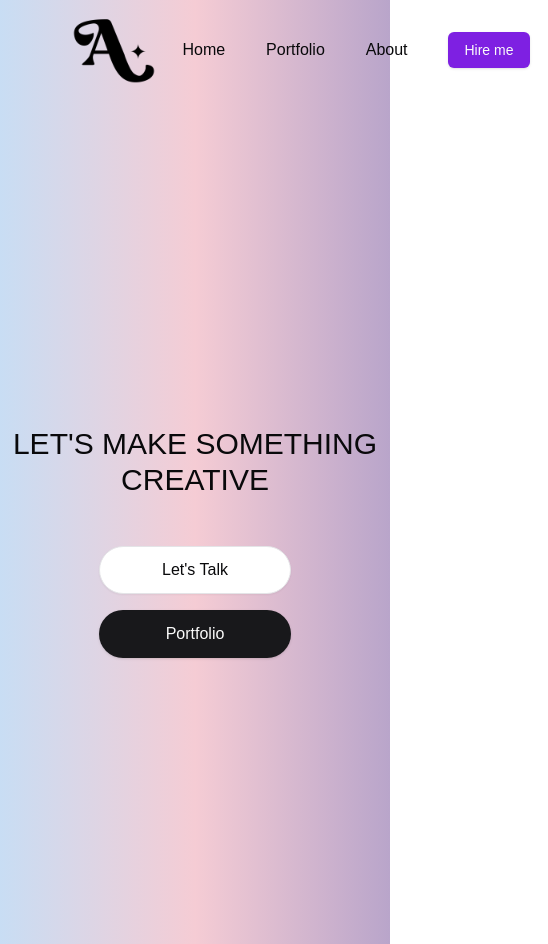
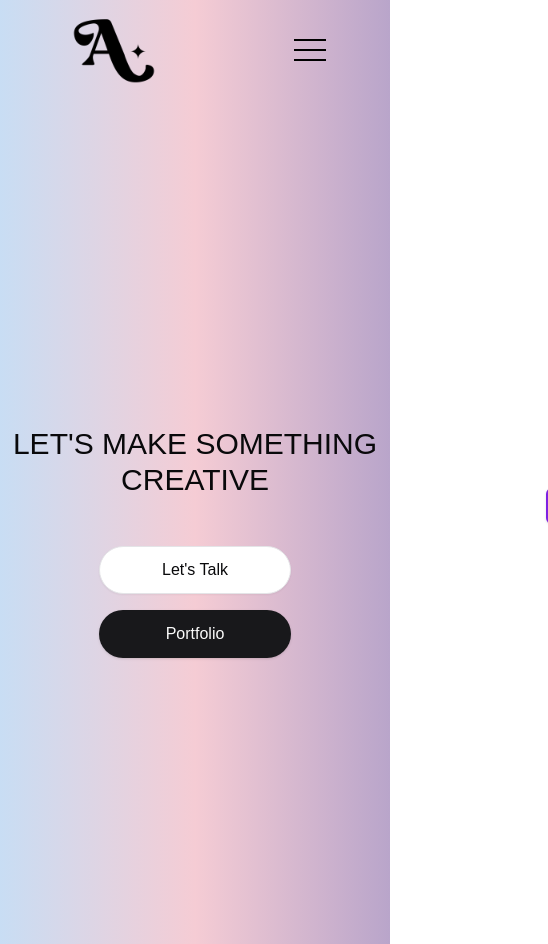
Before and after one commit to rciszewski/allana-hassan, a Next.js app: page / in a window 390 px wide. Shown: the whole page, 548 px wide, since content can reach past the window. Built offline with nearby package versions, Linux system fonts and the light colour scheme.

Commit message:
add hamburger menu with breakpoint at 600px for navigation

```diff
--- a/src/components/Header.tsx
+++ b/src/components/Header.tsx
@@ -1,5 +1,6 @@
 import Link from "next/link";
 import Image from "next/image";
+import { useState } from "react";
 
 import {
   NavigationMenu,
@@ -10,6 +11,8 @@ import {
 import { Button } from "./ui/button";
 
 const Header = () => {
+  const [isMenuOpen, setIsMenuOpen] = useState(false);
+
   return (
     <div className="w-full p-y-4 px-16 flex items-center justify-between">
       <div className="shrink-0">
@@ -20,9 +23,53 @@ const Header = () => {
           height={100}
         />
       </div>
-      <div>
+
+      <button
+        className="hidden max-[600px]:block z-50"
+        onClick={() => setIsMenuOpen(!isMenuOpen)}
+      >
+        <div className="space-y-2">
+          <span
+            className={`block w-8 h-0.5 bg-black transition-transform ${
+              isMenuOpen ? "rotate-45 translate-y-2.5" : ""
+            }`}
+          ></span>
+          <span
+            className={`block w-8 h-0.5 bg-black ${
+              isMenuOpen ? "opacity-0" : ""
+            }`}
+          ></span>
+          <span
+            className={`block w-8 h-0.5 bg-black transition-transform ${
+              isMenuOpen ? "-rotate-45 -translate-y-2.5" : ""
+            }`}
+          ></span>
+        </div>
+      </button>
+
+      <div
+        className={`
+        max-[600px]:fixed max-[600px]:inset-0
+        max-[600px]:flex max-[600px]:flex-col max-[600px]:items-center
+        max-[600px]:justify-center max-[600px]:z-40
+        ${
+          isMenuOpen
+            ? "max-[600px]:translate-x-0"
+            : "max-[600px]:translate-x-full"
+        }
+        transition-transform duration-300 ease-in-out
+      `}
+        style={
+          isMenuOpen
+            ? {
+                background:
+                  "linear-gradient(90deg, hsla(211, 66%, 87%, 1) 0%, hsla(348, 67%, 88%, 1) 50%, hsla(272, 26%, 72%, 1) 100%)",
+              }
+            : {}
+        }
+      >
         <NavigationMenu>
-          <NavigationMenuList className="min-w-96 flex justify-around">
+          <NavigationMenuList className="min-w-96 flex justify-around max-[600px]:flex-col max-[600px]:items-center max-[600px]:gap-8">
             <NavigationMenuItem>
               <Link href="/" legacyBehavior passHref>
                 <NavigationMenuLink>Home</NavigationMenuLink>
@@ -47,4 +94,5 @@ const Header = () => {
     </div>
   );
 };
+
 export default Header;
```
